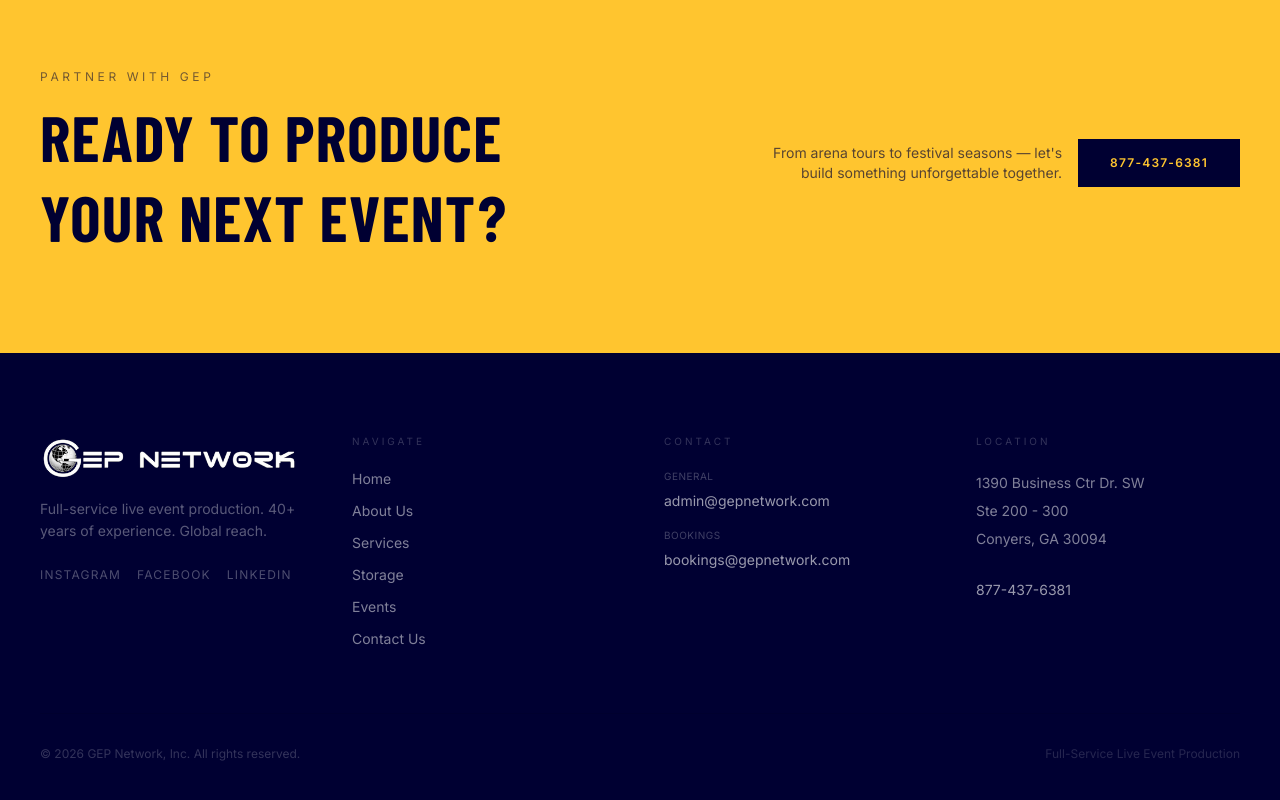
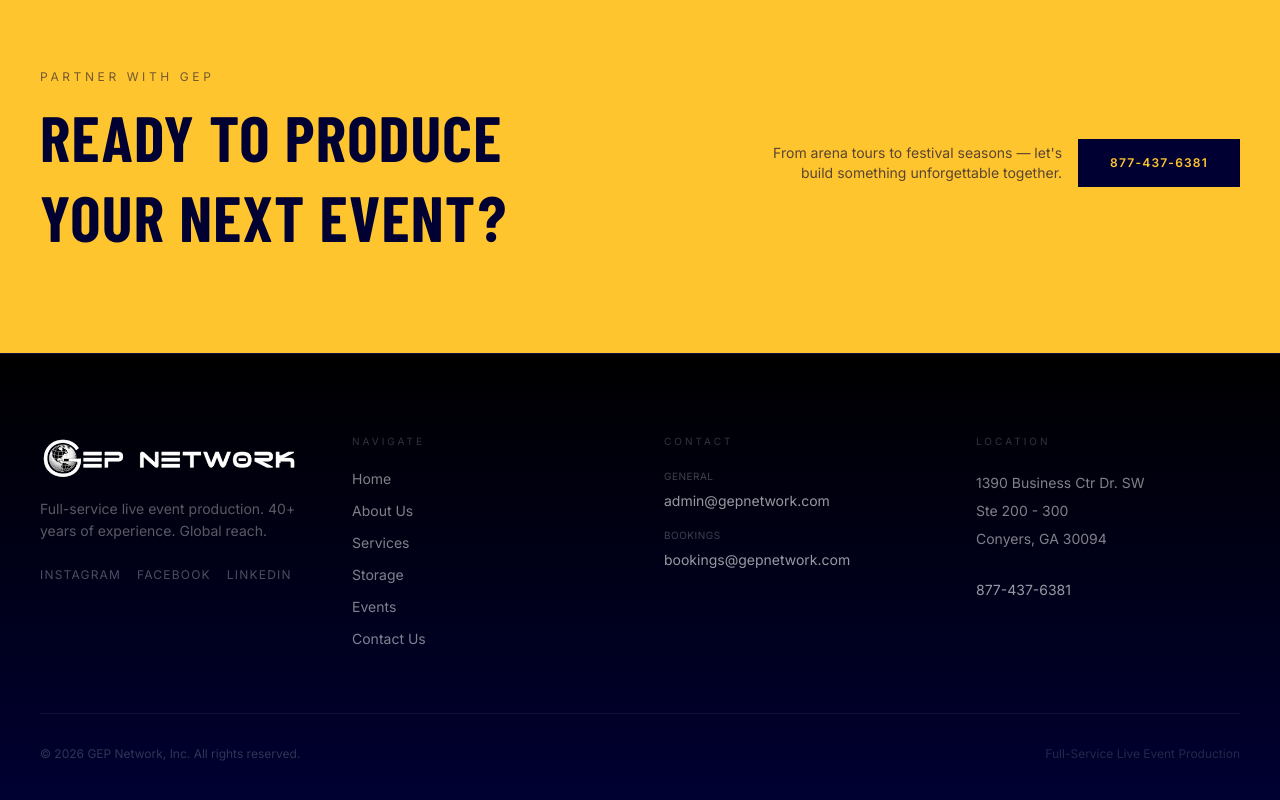
Before and after one commit to brittanyparity/gepnetwork, a React (Vite) app: page / in a window 1280 px wide. Shown: the part 6569-7369 px from the top of the page. Built offline with nearby package versions, Linux system fonts and the light colour scheme; the HTML template or start-up script is replaced by a standard one; a web font is replaced by a local one.

Commit message:
UI Design Updates

```diff
--- a/src/App.tsx
+++ b/src/App.tsx
@@ -17,7 +17,7 @@ const COLOR_SCHEMES: ColorScheme[] = [
       '--gep-bg': '#F5F5F7',
       '--gep-bg-alt': '#FFFFFF',
       '--gep-card': '#FFFFFF',
-      '--gep-footer': '#000032',
+      '--gep-footer': 'linear-gradient(180deg, #000000 0%, #000032 100%)',
       '--gep-accent': '#FFC52F',
       '--gep-accent-text': '#000032',
       '--gep-header-scrolled': 'rgba(0,0,50,0.97)',
@@ -41,7 +41,7 @@ const COLOR_SCHEMES: ColorScheme[] = [
       '--gep-bg': '#000032',
       '--gep-bg-alt': '#000040',
       '--gep-card': '#00003e',
-      '--gep-footer': '#00002a',
+      '--gep-footer': 'linear-gradient(180deg, #000000 0%, #000032 100%)',
       '--gep-accent': '#FFC52F',
       '--gep-accent-text': '#000032',
       '--gep-header-scrolled': 'rgba(0,0,64,0.97)',
@@ -65,9 +65,9 @@ const COLOR_SCHEMES: ColorScheme[] = [
       '--gep-bg': '#FFFFFF',
       '--gep-bg-alt': '#F5F5F7',
       '--gep-card': '#F5F5F7',
-      '--gep-footer': '#111111',
-      '--gep-accent': '#1D1D1F',
-      '--gep-accent-text': '#FFFFFF',
+      '--gep-footer': 'linear-gradient(180deg, #000000 0%, #000032 100%)',
+      '--gep-accent': '#FFC52F',
+      '--gep-accent-text': '#000032',
       '--gep-header-scrolled': 'rgba(0,0,0,0.93)',
       '--gep-overlay-top': 'rgba(0,0,0,0.45)',
       '--gep-overlay-mid': 'rgba(0,0,0,0.38)',
@@ -79,7 +79,7 @@ const COLOR_SCHEMES: ColorScheme[] = [
       '--gep-logo-filter': 'none',
       '--gep-client-logo-filter': 'brightness(0)',
       '--gep-divider': 'rgba(0,0,0,0.08)',
-      '--gep-hero-word': '#C8C8D0',
+      '--gep-hero-word': '#FFC52F',
     },
   },
   {
@@ -89,9 +89,9 @@ const COLOR_SCHEMES: ColorScheme[] = [
       '--gep-bg': '#0f0f12',
       '--gep-bg-alt': '#1a1a1f',
       '--gep-card': '#222228',
-      '--gep-footer': '#080809',
-      '--gep-accent': '#C8C8D0',
-      '--gep-accent-text': '#0f0f12',
+      '--gep-footer': 'linear-gradient(180deg, #000000 0%, #000032 100%)',
+      '--gep-accent': '#FFC52F',
+      '--gep-accent-text': '#000032',
       '--gep-header-scrolled': 'rgba(15,15,18,0.97)',
       '--gep-overlay-top': 'rgba(15,15,18,0.55)',
       '--gep-overlay-mid': 'rgba(15,15,18,0.45)',
@@ -103,7 +103,7 @@ const COLOR_SCHEMES: ColorScheme[] = [
       '--gep-logo-filter': 'none',
       '--gep-client-logo-filter': 'brightness(0) invert(1)',
       '--gep-divider': 'rgba(255,255,255,0.07)',
-      '--gep-hero-word': '#C8C8D0',
+      '--gep-hero-word': '#FFC52F',
     },
   },
 ]
@@ -1131,7 +1131,7 @@ function ClientCTA() {
 
 function Footer() {
   return (
-    <footer id="contact" className="pt-20 pb-10" style={{ borderTop: '1px solid var(--gep-divider)', background: 'var(--gep-footer)' }}>
+    <footer id="contact" className="pt-20 pb-10" style={{ borderTop: '1px solid rgba(255,255,255,0.07)', background: 'var(--gep-footer)' }}>
       <div className="max-w-[1400px] mx-auto px-6 lg:px-10">
         <div className="grid grid-cols-1 sm:grid-cols-2 lg:grid-cols-4 gap-12 mb-16">
           {/* Brand */}
@@ -1211,7 +1211,7 @@ function Footer() {
           </div>
         </div>
 
-        <div className="pt-8 flex flex-col sm:flex-row items-center justify-between gap-4" style={{ borderTop: "1px solid var(--gep-divider)" }}>
+        <div className="pt-8 flex flex-col sm:flex-row items-center justify-between gap-4" style={{ borderTop: '1px solid rgba(255,255,255,0.07)' }}>
           <p className="text-white/20 text-xs" style={{ fontFamily: 'Inter, sans-serif' }}>
             © {new Date().getFullYear()} GEP Network, Inc. All rights reserved.
           </p>
```
